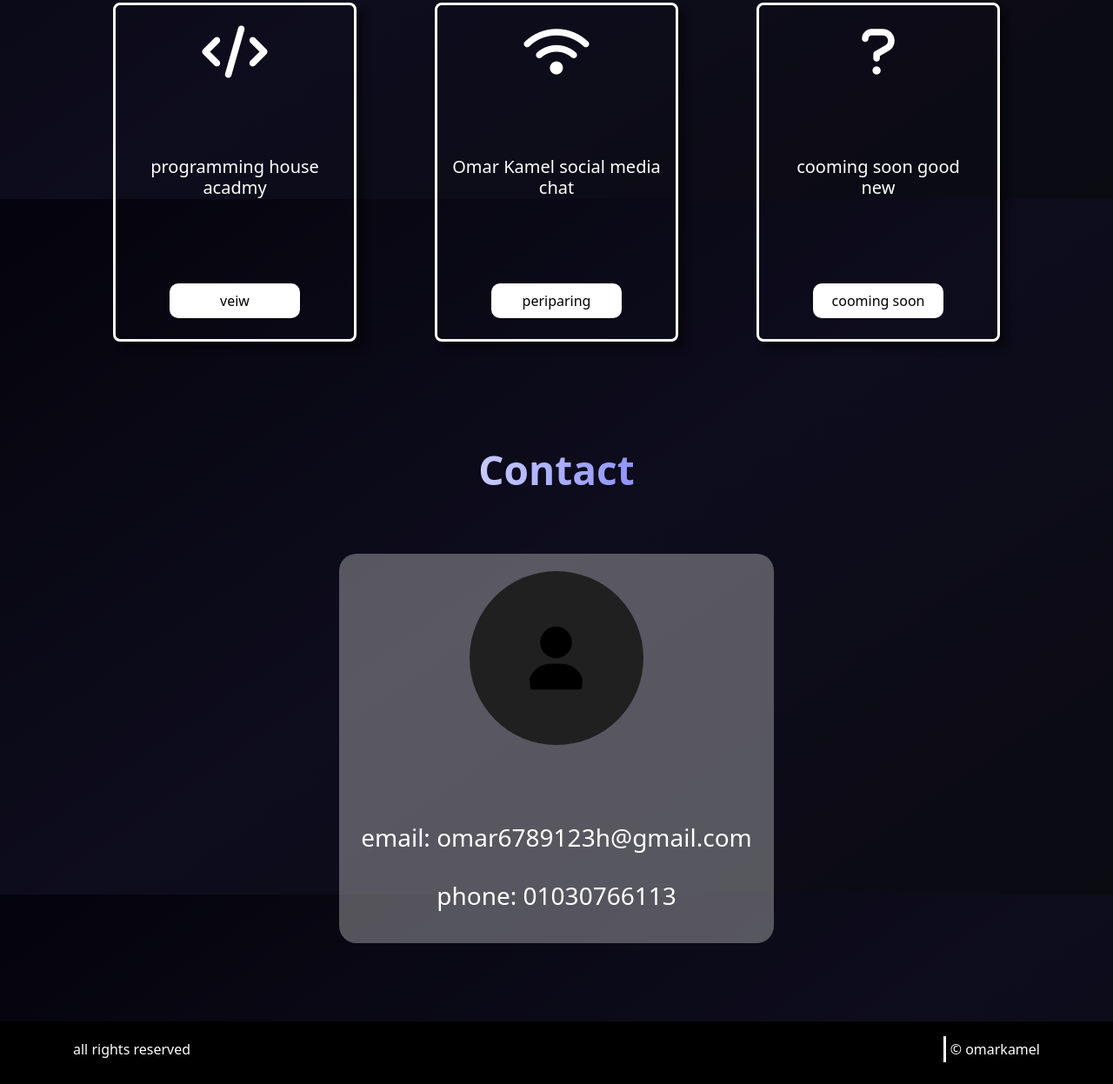
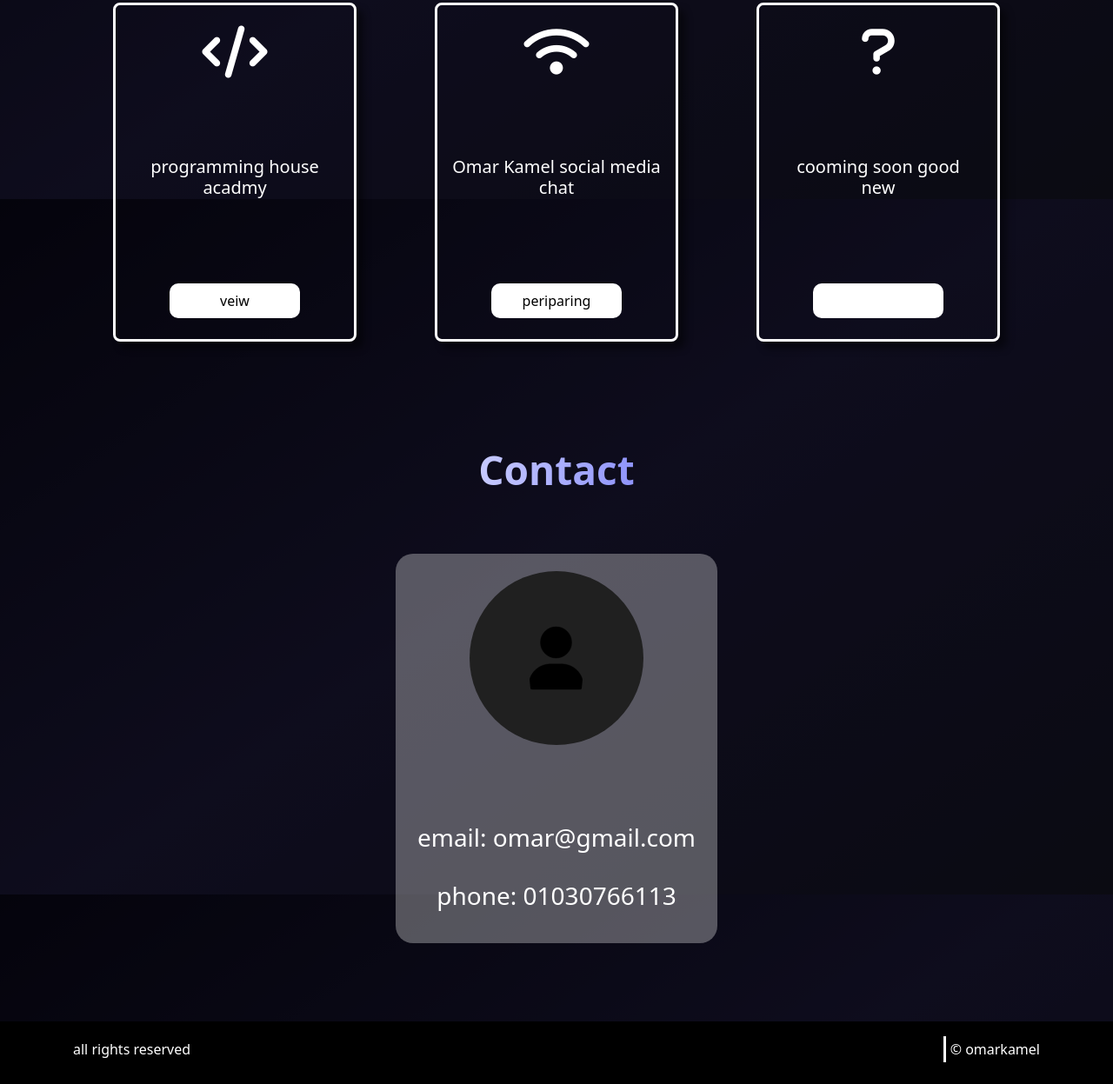
Before and after one commit to Moro933978/portifulliu, a plain HTML site: page index.html in a window 1280 px wide. Shown: the part 2171-3418 px from the top of the page at 87% size. Drawn offline with nearby package versions, Linux system fonts and the light colour scheme; no server answers; a web font is replaced by a local one.

Commit message:
Update index.html

```diff
--- a/index.html
+++ b/index.html
@@ -87,7 +87,7 @@
   <!-- start skills -->
 
   <main class="skills">
-    <h1 id="skills">My expeariance</h1>
+    <h1 id="skills">My experiance</h1>
     <div>
       <div class="feet">
         <svg xmlns="http://www.w3.org/2000/svg" viewBox="0 0 384 512"><!--!Font Awesome Free 6.7.2 by @fontawesome - https://fontawesome.com License - https://fontawesome.com/license/free Copyright 2025 Fonticons, Inc.--><path d="M0 32l34.9 395.8L191.5 480l157.6-52.2L384 32H0zm308.2 127.9H124.4l4.1 49.4h175.6l-13.6 148.4-97.9 27v.3h-1.1l-98.7-27.3-6-75.8h47.7L138 320l53.5 14.5 53.7-14.5 6-62.2H84.3L71.5 112.2h241.1l-4.4 47.7z"/></svg>
@@ -173,7 +173,7 @@
       <div class="feet-two">
         <i class="fa-solid fa-question"></i>
         <h5>cooming soon good <br> new</h5>
-        <a href="">cooming soon</a>
+        <a>cooming soon</a>
       </div>
     </div>
   </main>
@@ -191,7 +191,7 @@
             <path d="M224 256A128 128 0 1 0 224 0a128 128 0 1 0 0 256zm-45.7 48C79.8 304 0 383.8 0 482.3C0 498.7 13.3 512 29.7 512l388.6 0c16.4 0 29.7-13.3 29.7-29.7C448 383.8 368.2 304 269.7 304l-91.4 0z"/>
           </svg>
         </section>
-        <h3>email: omar6789123h@gmail.com <br><br>
+        <h3>email: omar@gmail.com <br><br>
             phone: 01030766113</h3>
       </div>
   </main>
```
